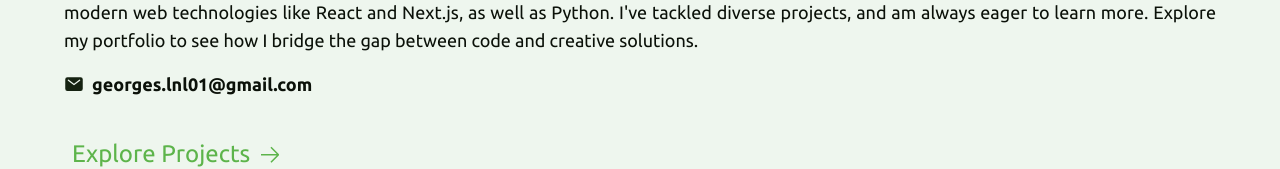
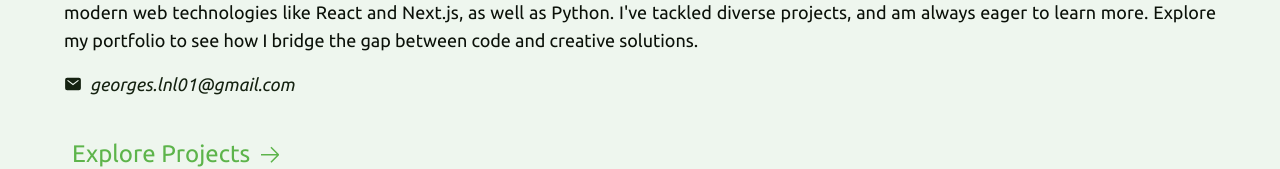
Before and after one commit to georgeslnl/georgeslnl.github.io, a React (Create React App) app: page / in a window 1280 px wide. Shown: the part 382-551 px from the top of the page. Built offline with nearby package versions, Linux system fonts and the light colour scheme.

Commit message:
Refactor email display in Home component

```diff
--- a/src/Pages/Home.js
+++ b/src/Pages/Home.js
@@ -27,8 +27,8 @@ const Home = () => {
         Explore my portfolio to see how I bridge the gap between code and creative solutions.
         </p>
         <div className="flex flex-row gap-2 items-center mb-8 ">
-        <IoMail size={20} className="text-text-900"/>
-        <p className="text-base md:text-lg text-text-950 font-semibold">georges.lnl01@gmail.com</p>
+        <IoMail className="text-text-900 text-base md:text-lg"/>
+        <p className="text-base md:text-lg text-text-900 italic">georges.lnl01@gmail.com</p>
         </div>
         <div className="flex flex-row justify-around lg:flex lg:flex-col lg:gap-2">
         <ExploreProjectsButton />
```
